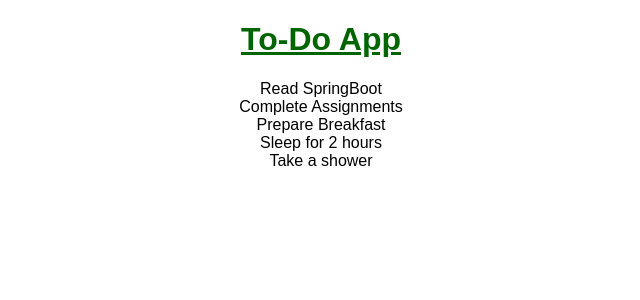
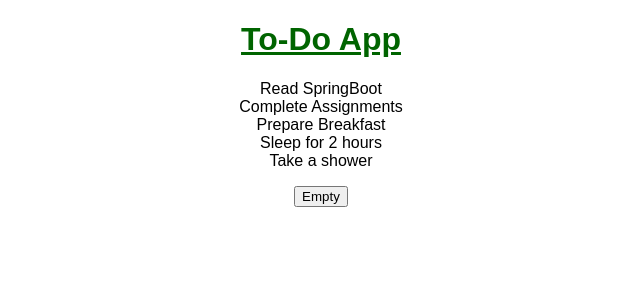
Before and after one commit to Prathyusha1211/ToDoApp, a React (Create React App) app: page / in a window 1280 px wide. Shown: the top 300 px of the page, without its empty margins (319-959 px from the left). Built offline with nearby package versions, Linux system fonts and the light colour scheme.

Commit message:
CheckPoint-4 Making a Component react to the changes Added

```diff
--- /dev/null
+++ b/src/components/EmptyButton/EmptyButton.js
@@ -0,0 +1,8 @@
+import React from "react";
+import ToDoList from "../ToDoList/ToDoList";
+export default function EmptyButton({onEmptyButtonClick}){
+
+    return(
+        <button onClick={onEmptyButtonClick}>Empty</button>
+    );
+}
--- a/src/components/ToDoList/ToDoList.css
+++ b/src/components/ToDoList/ToDoList.css
@@ -2,3 +2,6 @@
     list-style-type: none;
     padding: 0;
 }
+h4{
+    color: red;
+}
--- a/src/components/ToDoList/ToDoList.js
+++ b/src/components/ToDoList/ToDoList.js
@@ -1,6 +1,7 @@
 import React, {useState} from "react";
 import ToDoItems from "../ToDoItems/ToDoItems";
 import './ToDoList.css'
+import EmptyButton from "../EmptyButton/EmptyButton";
 
 export default function ToDoList(){
     const [todos,setTodos] = useState([
@@ -19,9 +20,17 @@
 
         })
     }
+
+    const emptyTodo=()=>{
+        setTodos([]);
+    }
+
     return(
         <>
-            <ul type="i">{getToDoItems()}</ul>
+            {
+                todos.length > 0 ? <ul type="i">{getToDoItems()}</ul> : <i><h4>Nothing to do buddy. Sleep!!</h4></i>
+            }
+            <EmptyButton onEmptyButtonClick={emptyTodo}/>
         </>
 
         //<h4>Nothing to do buddy. Sleep!!</h4>
```
Also changed, not shown: 1 other file (tests, documents, lock files or other folders).
